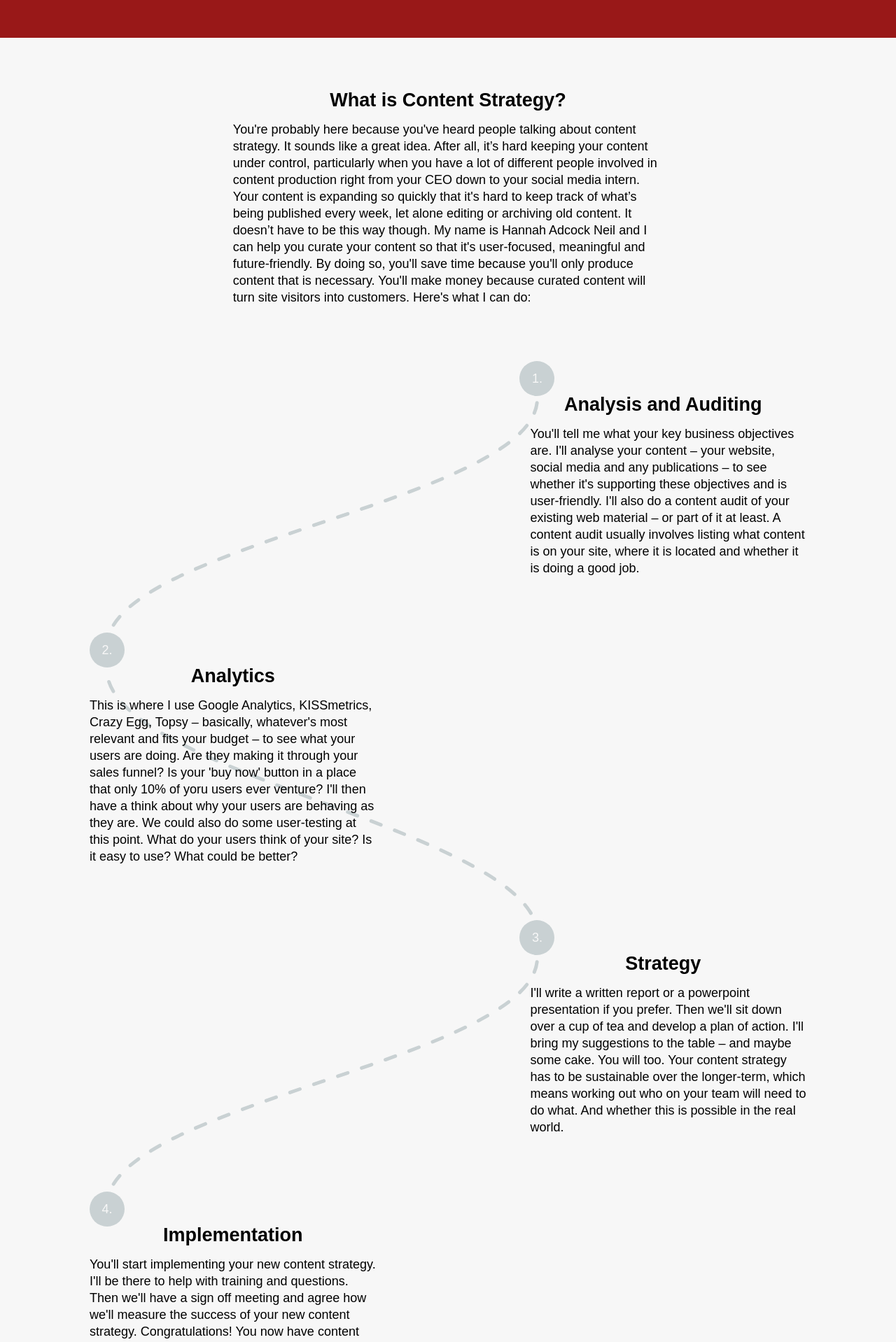
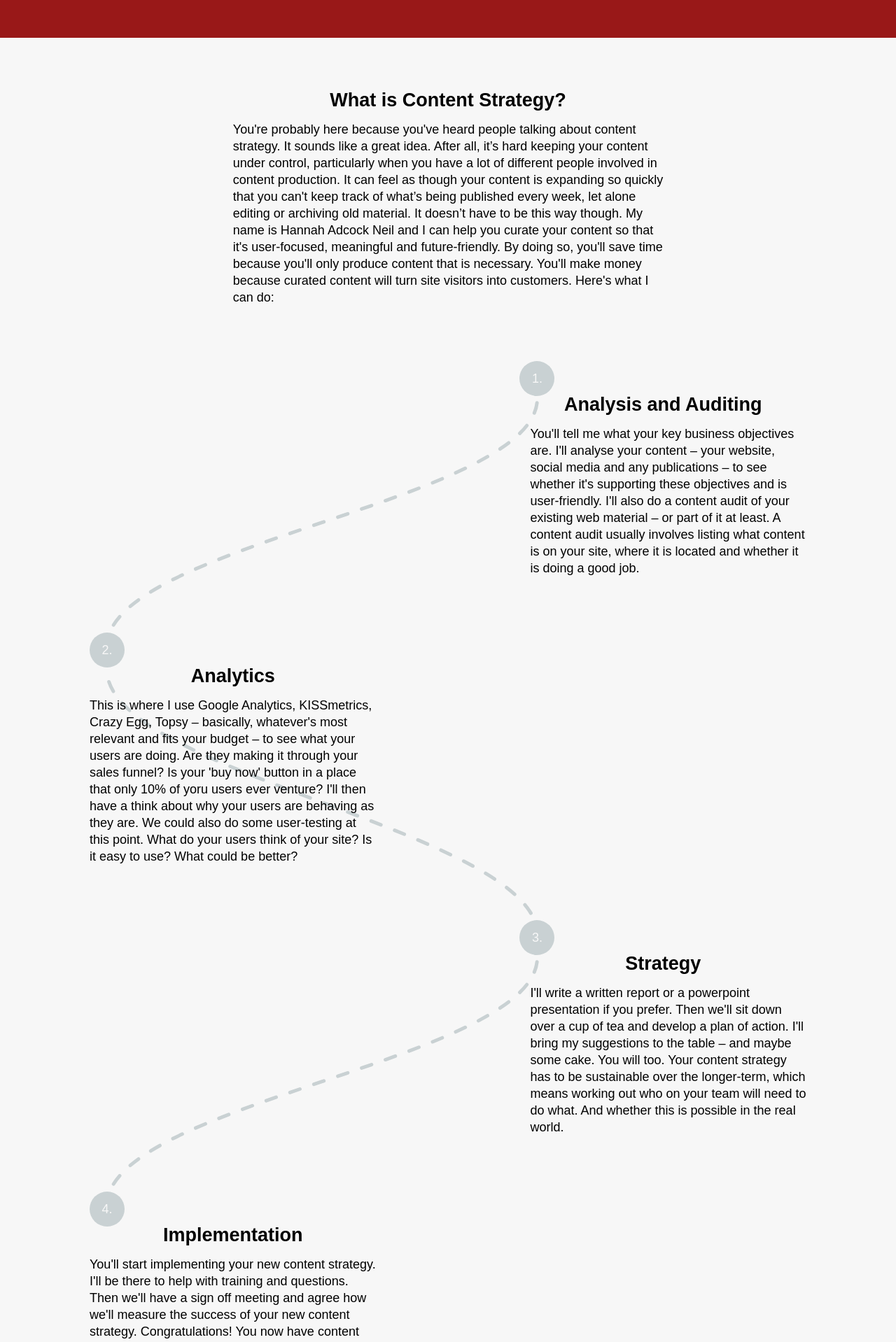
Before and after one commit to smokingpun/smokingpun.github.io, a Jekyll site: the page built from index.html, in a window 1280 px wide. Shown: the part 479-2397 px from the top of the page at 70% size. Built offline with Jekyll 4.4.1, drawn with Linux system fonts in a browser that asks for light colours; nearby versions of some CDN libraries; some web fonts are replaced; Markdown is read by kramdown in place of the engine named in the settings.

Commit message:
added convert kit form

```diff
--- a/_layouts/homepage.html
+++ b/_layouts/homepage.html
@@ -52,7 +52,7 @@
     <section class="journey_center">
       <article>
         <h2 id="what_is_content_strategy_section">What is Content Strategy?</h2>
-        <p>You're probably here because you've heard people talking about content strategy. It sounds like a great idea. After all, it’s hard keeping your content under control, particularly when you have a lot of different people involved in content production right from your CEO down to your social media intern. Your content is expanding so quickly that it's hard to keep track of what’s being published every week, let alone editing or archiving old content. It doesn’t have to be this way though. My name is <a href="http://www.linkedin.com/in/hannahadcock">Hannah Adcock Neil</a> and I can help you curate your content so that it's user-focused, meaningful and future-friendly. By doing so, you'll save time because you'll only produce content that is necessary. You'll make money because curated content will turn site visitors into customers. Here's what I can do:</p>
+        <p>You're probably here because you've heard people talking about content strategy. It sounds like a great idea. After all, it’s hard keeping your content under control, particularly when you have a lot of different people involved in content production. It can feel as though your content is expanding so quickly that you can't keep track of what’s being published every week, let alone editing or archiving old material. It doesn’t have to be this way though. My name is <a href="http://www.linkedin.com/in/hannahadcock">Hannah Adcock Neil</a> and I can help you curate your content so that it's user-focused, meaningful and future-friendly. By doing so, you'll save time because you'll only produce content that is necessary. You'll make money because curated content will turn site visitors into customers. Here's what I can do:</p>
       </article>
      </section>
     <section class="journey_analysis">
@@ -82,6 +82,7 @@
         <h2>Implementation</h2>
         <p>You'll start implementing your new content strategy. I'll be there to help with training and questions. Then we'll have a sign off meeting and agree how we'll measure the success of your new content strategy. Congratulations! You now have content that is working for its keep.</p>
         <a class="button_find_out_more" href="mailto:hannah.adcock@gmail.com">Want to know more? Click here to get in touch</a>
+    <script src="https://app.convertkit.com/landing_pages/414.js"></script>
       </article>
      </section>
     </section>
--- a/css/style.css
+++ b/css/style.css
@@ -271,3 +271,6 @@
 a.button_return_to_top, a.button_hire_me, a.button_find_out_more {
 	border-radius: 5px;
 }
+.ck_embed_form {
+	margin-top: 60px;
+}
```
